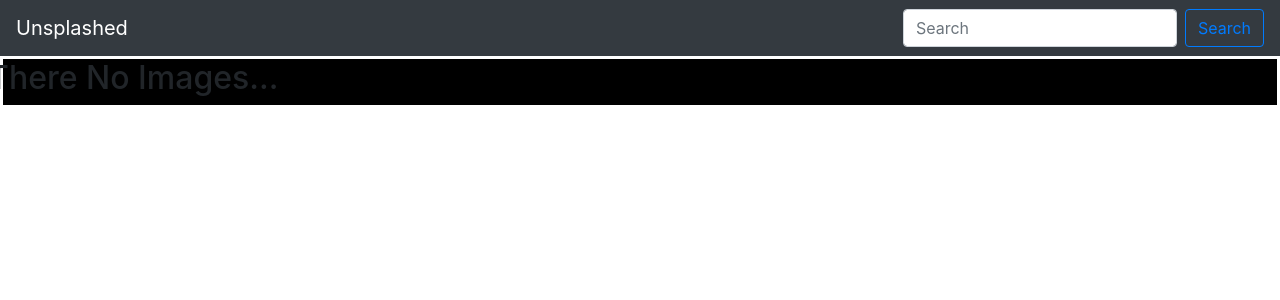
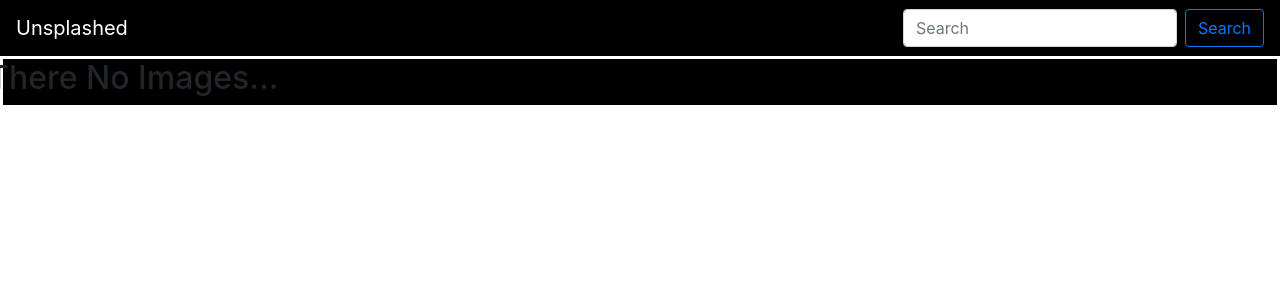
Before and after one commit to pascaloseko/my-gallery, a Django app: page / in a window 1280 px wide. Shown: the top 300 px of the page. Run offline with Django 3.2, Linux system fonts and the light colour scheme; data that the repository does not hold is empty; some libraries are stand-ins or nearby versions.

Commit message:
changed the co;or of the navbar from grey to black

```diff
--- a/gallery/mygallery/templates/navbar.html
+++ b/gallery/mygallery/templates/navbar.html
@@ -1,4 +1,4 @@
-<nav class="navbar navbar-inverse bg-dark">
+<nav class="navbar navbar-light" style="background-color: #000;">
       <a class="navbar-brand" href="/" style="color:white">Unsplashed</a>
       <form class="form-inline my-2 my-lg-0" role="search" action="{% url 'search_results' %}">
             <input class="form-control mr-sm-2" type="search" placeholder="Search" aria-label="Search">
```
